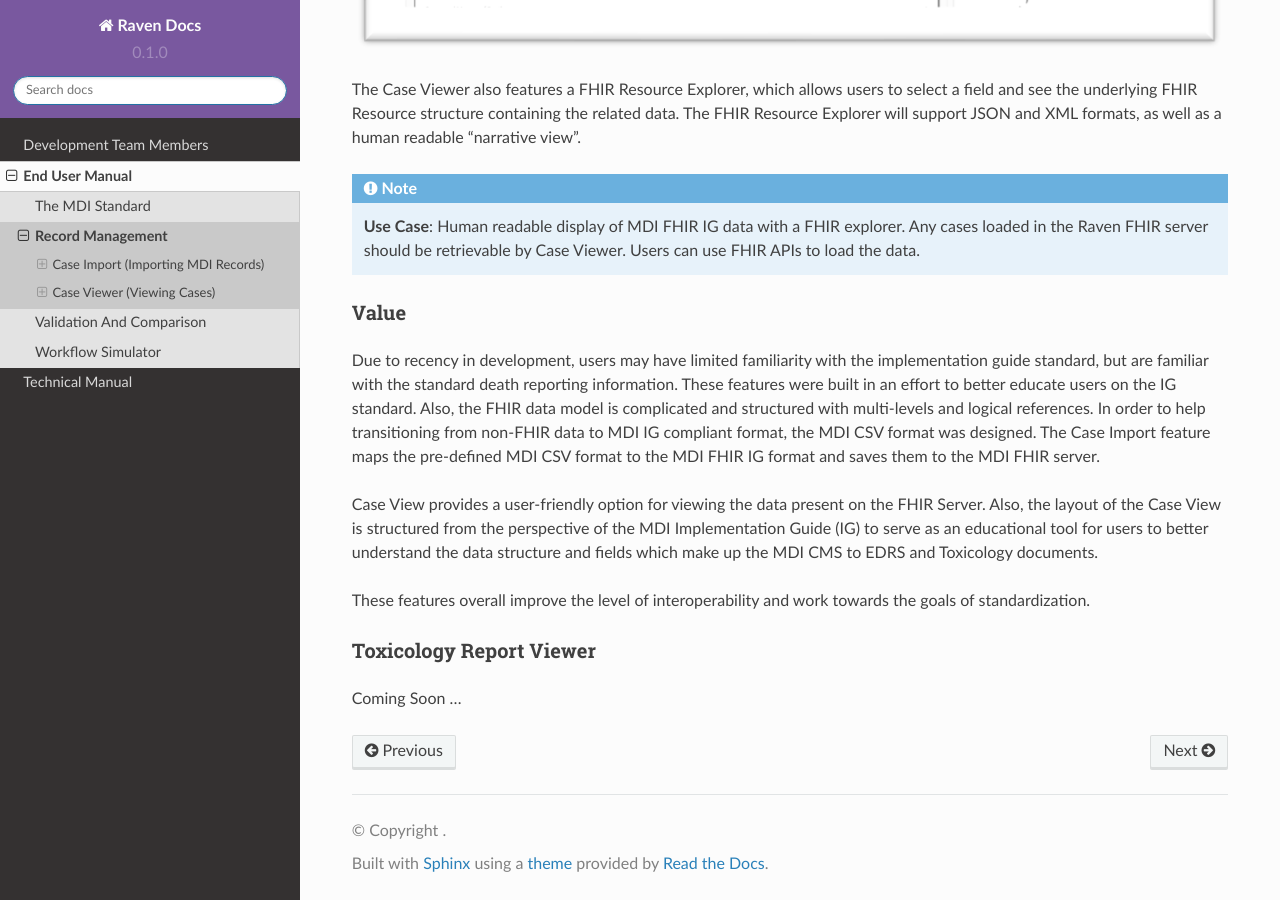
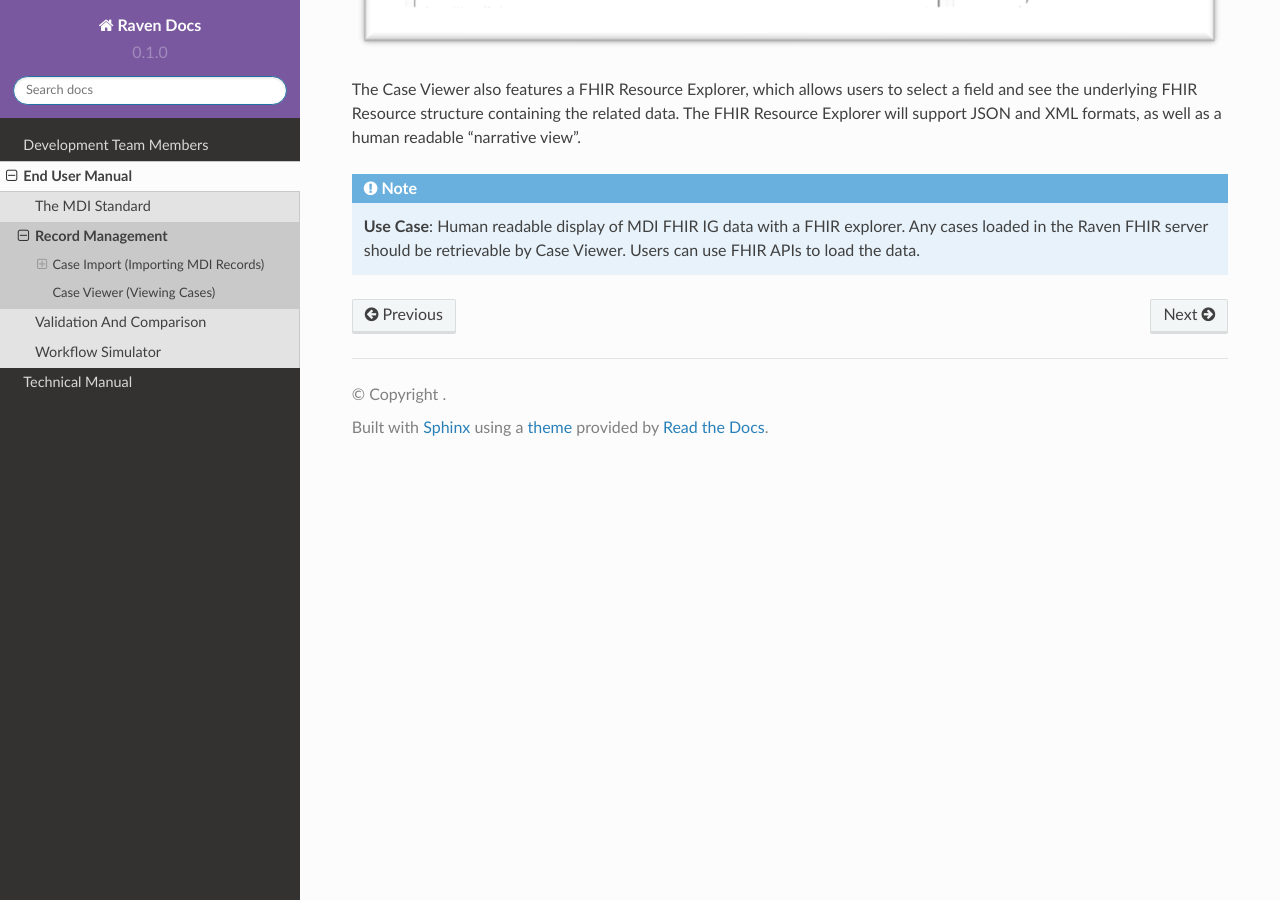
Before and after one commit to MortalityReporting/RavenDocs, a Sphinx documentation site: the page built from docs/source/userManual/recordManagement.rst, in a window 1280 px wide and 900 px high, scrolled down 1650 px. Built offline with Sphinx 7.4.7 and the Read the Docs theme 2.0.0, drawn with Linux system fonts in a browser that asks for light colours.

Commit message:
Update recordManagement.rst

```diff
--- a/docs/source/userManual/recordManagement.rst
+++ b/docs/source/userManual/recordManagement.rst
@@ -62,23 +62,3 @@
 .. note::
     **Use Case**: Human readable display of MDI FHIR IG data with a FHIR explorer. Any cases loaded in
     the Raven FHIR server should be retrievable by Case Viewer. Users can use FHIR APIs to load the data.
-
-Value
-^^^^^
-Due to recency in development, users may have limited familiarity with the implementation guide standard,
-but are familiar with the standard death reporting information. These features were built in an effort to
-better educate users on the IG standard. Also, the FHIR data model is complicated and structured with
-multi-levels and logical references. In order to help transitioning from non-FHIR data to MDI IG compliant
-format, the MDI CSV format was designed. The Case Import feature maps the pre-defined MDI CSV format to
-the MDI FHIR IG format and saves them to the MDI FHIR server.
-
-Case View provides a user-friendly option for viewing the data present on the FHIR Server. Also, the layout
-of the Case View is structured from the perspective of the MDI Implementation Guide (IG) to serve as an
-educational tool for users to better understand the data structure and fields which make up the MDI CMS to
-EDRS and Toxicology documents.
-
-These features overall improve the level of interoperability and work towards the goals of standardization.
-
-Toxicology Report Viewer
-^^^^^^^^^^^^^^^^^^^^^^^^
-Coming Soon ...
```
